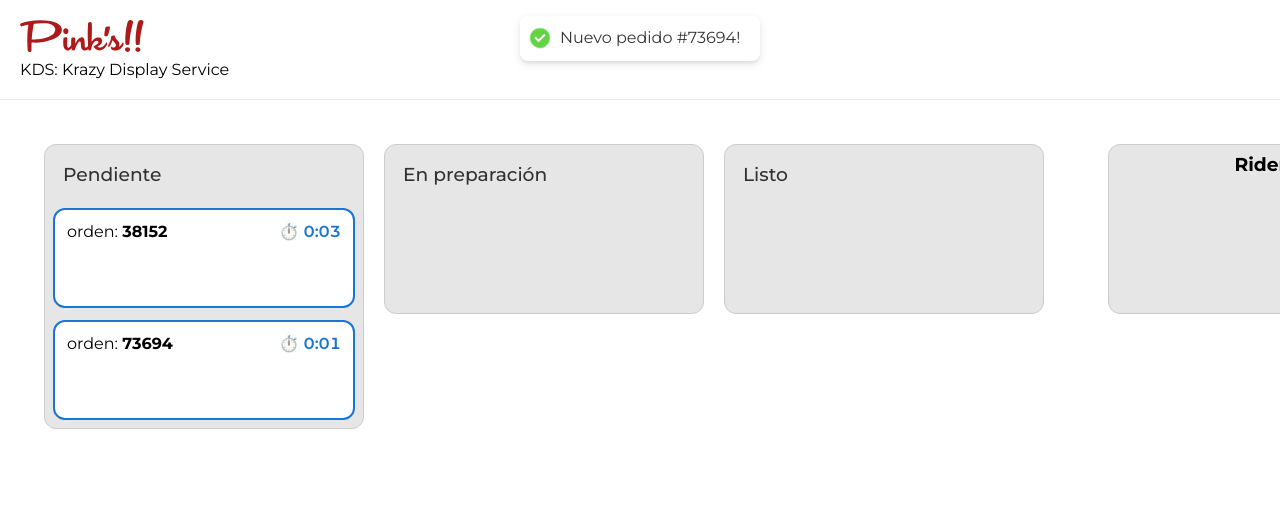
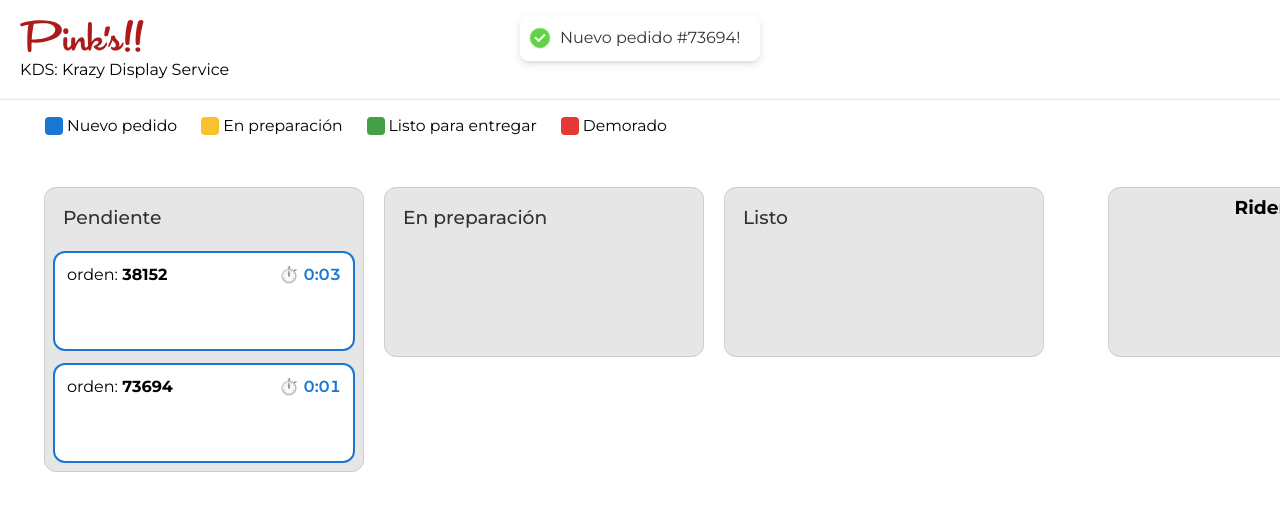
Before and after one commit to pinkshq/pinks-tech-test-kds, a Next.js app: page / in a window 1280 px wide. Shown: the top 510 px of the page. Built offline with nearby package versions, Linux system fonts and the light colour scheme.

Commit message:
feat: add color legend for timer and status

```diff
--- a/layouts/OrdersLayout/OrdersLayout.tsx
+++ b/layouts/OrdersLayout/OrdersLayout.tsx
@@ -9,6 +9,25 @@ const DeliveredOrders = dynamic(
   { ssr: false }
 );
 
+function ColorLegend() {
+  return (
+    <div style={{ display: "flex", gap: 24, alignItems: "center", margin: "16px 0 8px 0", fontSize: "0.98rem", marginLeft: "45px" }}>
+      <span style={{ display: "flex", alignItems: "center", gap: 4 }}>
+        <span style={{ width: 18, height: 18, background: "#1976d2", borderRadius: 4, display: "inline-block" }}></span> Nuevo pedido
+      </span>
+      <span style={{ display: "flex", alignItems: "center", gap: 4 }}>
+        <span style={{ width: 18, height: 18, background: "#fbc02d", borderRadius: 4, display: "inline-block" }}></span> En preparación
+      </span>
+      <span style={{ display: "flex", alignItems: "center", gap: 4 }}>
+        <span style={{ width: 18, height: 18, background: "#43a047", borderRadius: 4, display: "inline-block" }}></span> Listo para entregar
+      </span>
+      <span style={{ display: "flex", alignItems: "center", gap: 4 }}>
+        <span style={{ width: 18, height: 18, background: "#e53935", borderRadius: 4, display: "inline-block" }}></span> Demorado
+      </span>
+    </div>
+  );
+}
+
 export default function OrdersLayout() {
   return (
     <main className={s["pk-layout"]}>
@@ -16,6 +35,7 @@ export default function OrdersLayout() {
         <Logo size="S" />
         <span>KDS: Krazy Display Service</span>
       </nav>
+      <ColorLegend />
       <article className={s["pk-layout__app"]}>
         <Kanban />
         <aside className={s["pk-layout__sidebar"]}>
```
